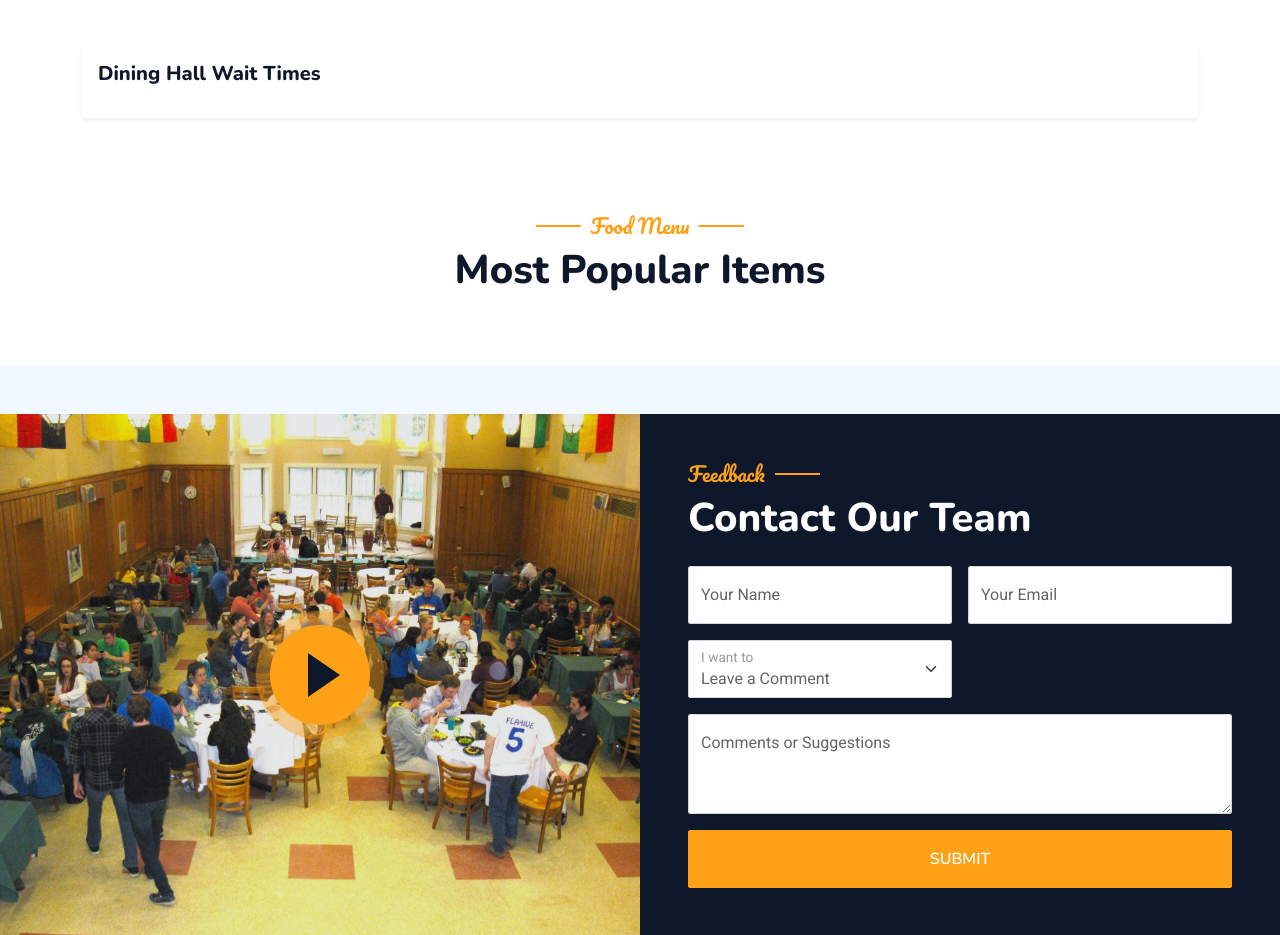
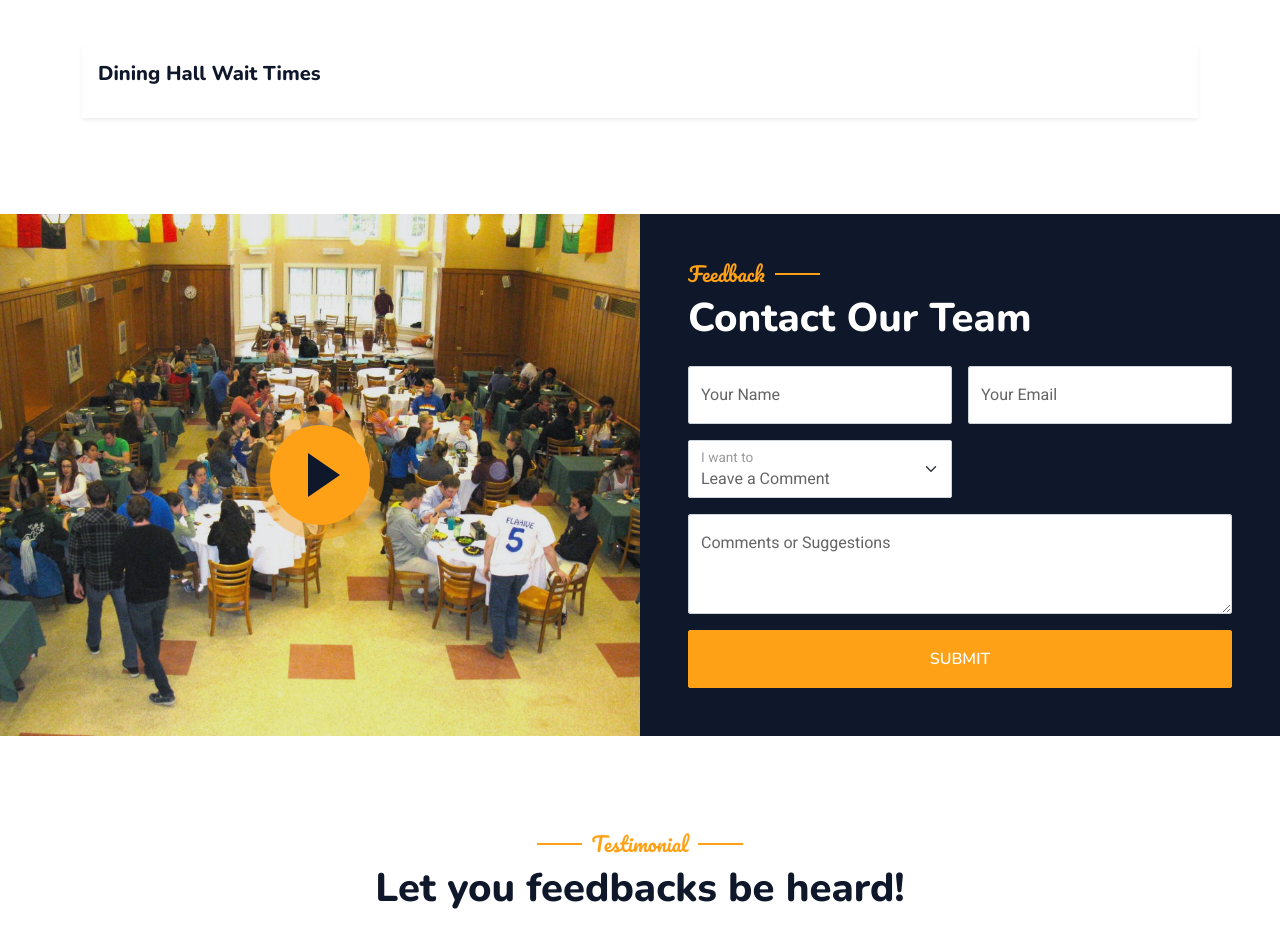
Before and after one commit to cathymonkey/Colby-Dining-App, a Flask app: page / in a window 1280 px wide. Shown: the part 1630-2565 px from the top of the page. Run offline with Flask 3, Linux system fonts and the light colour scheme; some libraries are stand-ins or nearby versions.

Commit message:
Commented out Popular Dishes in index.html

```diff
--- a/templates/index.html
+++ b/templates/index.html
@@ -172,7 +172,7 @@
 
 
         <!-- Menu Start -->
-        <div class="container-xxl py-5">
+        <!-- <div class="container-xxl py-5">
             <div class="container">
                 <div class="text-center wow fadeInUp" data-wow-delay="0.1s">
                     <h5 class="section-title ff-secondary text-center text-primary fw-normal">Food Menu</h5>
@@ -241,7 +241,7 @@
                     </div>
                 </div>
             </div>
-        </div>
+        </div> -->
         <!-- Menu End -->
 
 
```
